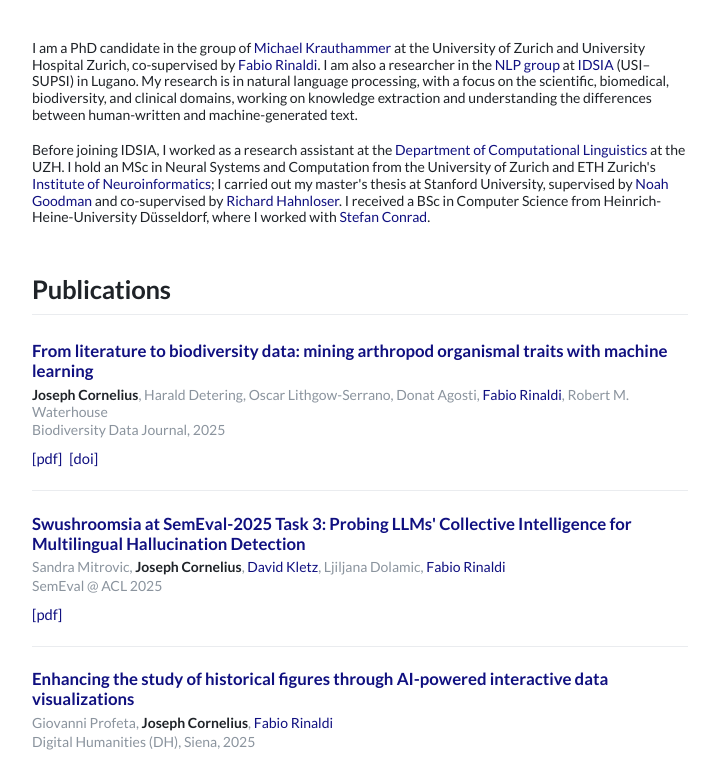
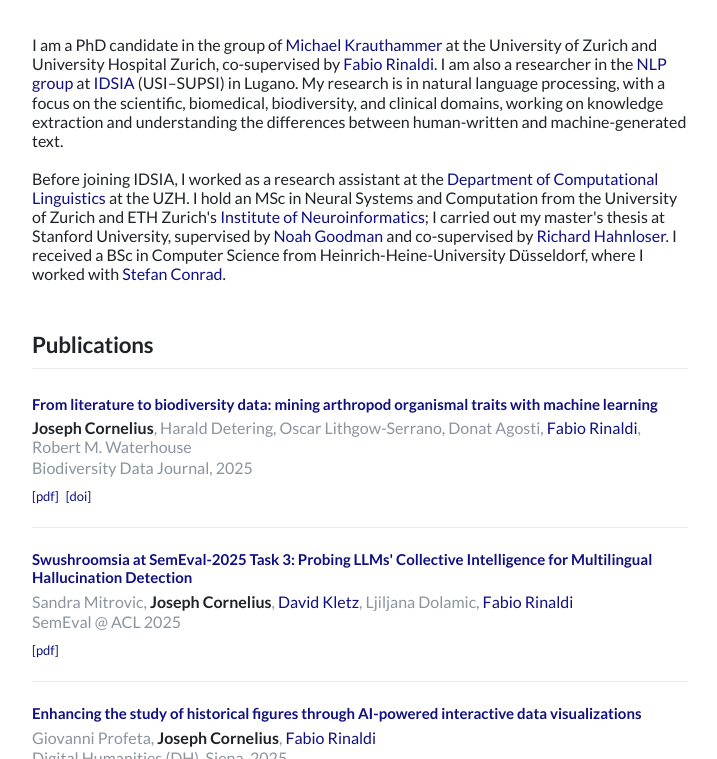
Before and after one commit to coree/coree.github.io, a plain HTML site: page index.html in a window 1280 px wide. Shown: the part 311-1070 px from the top of the page, without its empty margins (280-997 px from the left). Drawn offline with Linux system fonts and the light colour scheme.

Commit message:
Update index.html

```diff
--- a/index.html
+++ b/index.html
@@ -11,41 +11,35 @@
 <link href="https://fonts.googleapis.com/css2?family=Lato:wght@400;700;900&display=swap" rel="stylesheet">
 <style>
   :root {
-    --ink: #1f2328;        /* headings + body text */
-    --accent: #101080;     /* A deep navy-indigo. */
-    --muted: #8b949e;      /* venues, coauthors, footer */
-    --rule: #eaecef;       /* hairline dividers */
-    --pill-bg: #eef1f4;    /* reference-link badges */
+    --ink: #1f2328;
+    --accent: #101080;
+    --muted: #8b949e;
+    --rule: #eaecef;
+    --pill-bg: #eef1f4;
     --pill-ink: #3a4653;
     --icon: #9aa0a6;
     --bg: #ffffff;
-    --measure: 44rem;      /* centered column width */
+    --measure: 44rem;
   }
-
   * { box-sizing: border-box; }
   html { -webkit-text-size-adjust: 100%; }
-
   body {
     margin: 0;
     background: var(--bg);
     color: var(--ink);
     font-family: 'Lato', -apple-system, BlinkMacSystemFont, "Segoe UI", Roboto,
                  Helvetica, Arial, sans-serif;
-    font-size: 14px;
+    font-size: 16px;               /* was 18px */
     line-height: 1.2;
     -webkit-font-smoothing: antialiased;
     text-rendering: optimizeLegibility;
   }
-
   main {
     max-width: var(--measure);
     margin: 0 auto;
     padding: 4rem 1.5rem 5rem;
   }
-
-  /* ---- Header (centered) ---- */
   header { text-align: center; margin-bottom: 3.5rem; }
-
   .photo {
     width: 132px;
     height: 132px;
@@ -54,14 +48,12 @@
     display: block;
     margin: 0 auto 1.5rem;
   }
-
   h1 {
-    font-size: 2rem;
+    font-size: 1.75rem;            /* was 2rem (32px → 28px) */
     font-weight: 700;
     letter-spacing: -0.01em;
     margin: 0 0 0.9rem;
   }
-
   .icons {
     display: flex;
     justify-content: center;
@@ -70,77 +62,55 @@
   .icons a { color: var(--icon); display: inline-flex; }
   .icons a:hover { color: var(--ink); }
   .icons svg { width: 22px; height: 22px; }
-
-  /* ---- Sections (left-aligned) ---- */
   section { margin-top: 3rem; }
-  section:first-of-type { margin-top: 0; }  /* intro flows from header */
-
+  section:first-of-type { margin-top: 0; }
   h2 {
-    font-size: 1.6rem;
+    font-size: 1.4rem;             /* was 1.6rem (25.6px → 22.4px) */
     font-weight: 700;
     letter-spacing: -0.01em;
     padding-bottom: 0.6rem;
     border-bottom: 1px solid var(--rule);
     margin: 0 0 1.4rem;
   }
-
   p { margin: 0 0 1.15rem; }
-
-  /* Links: one confident indigo, colored not underlined (Mu-style).
-     Underline appears only on hover. This base rule covers bio links,
-     coauthor names, and publication titles alike. Icon and reference-tag
-     colors are set separately below so they keep their own treatment. */
   a { color: var(--accent); text-decoration: none; }
   a:hover { text-decoration: underline; text-underline-offset: 2px; }
-
-  /* ---- Publication entries ---- */
   .entry { padding: 1.4rem 0; border-bottom: 1px solid var(--rule); }
   .entry:first-of-type { padding-top: 0.2rem; }
-
   .entry .title {
     font-weight: 700;
-    font-size: 1.05rem;
+    font-size: 0.9375rem;          /* was 1.05rem (16.8px → 15px) */
     margin-bottom: 0.35rem;
   }
   .entry .authors { color: var(--muted); margin-bottom: 0.1rem; }
   .entry .authors .me { color: var(--ink); font-weight: 700; }
-  .entry .authors sup { font-size: 0.7em; }
+  .entry .authors sup { font-size: 0.7em; }   /* em, scales automatically */
   .entry .venue { color: var(--muted); margin-bottom: 0.7rem; }
-
-  /* Reference links as bracketed text, all one color.
-     For gray instead of brand, change the .refs a color to var(--muted). */
-  .refs { display: flex; flex-wrap: wrap; gap: 0.45rem; font-size: 0.92rem; }
+  .refs { display: flex; flex-wrap: wrap; gap: 0.45rem; font-size: 0.8125rem; } /* was 0.92rem */
   .refs a { color: var(--accent); text-decoration: none; }
   .refs a::before { content: "["; }
   .refs a::after  { content: "]"; }
   .refs a:hover { text-decoration: underline; text-underline-offset: 2px; }
-
-  .fulllist { color: var(--muted); font-size: 0.9rem; margin-top: 2rem; }
-
+  .fulllist { color: var(--muted); font-size: 0.8rem; margin-top: 2rem; } /* was 0.9rem */
   .awards { list-style: none; padding-left: 0; margin: 0; }
   .awards li { margin-bottom: 0.7rem; }
-
-  /* ---- Lists (teaching, etc.) ---- */
   ul { padding-left: 1.3rem; margin: 0 0 1.15rem; }
   ul li { margin-bottom: 0.55rem; }
   .note { color: var(--muted); }
   em { font-style: italic; }
-
-  /* ---- Footer ---- */
   footer {
     margin-top: 4rem;
     padding-top: 2rem;
     border-top: 1px solid var(--rule);
     text-align: center;
-    font-size: 0.9rem;
+    font-size: 0.8rem;             /* was 0.9rem */
     color: var(--muted);
   }
-
   @media (max-width: 480px) {
-    body { font-size: 17px; }
+    body { font-size: 15px; }      /* was 17px */
     main { padding: 3rem 1.25rem 4rem; }
-    h1 { font-size: 1.75rem; }
-    h2 { font-size: 1.4rem; }
+    h1 { font-size: 1.5625rem; }   /* was 1.75rem */
+    h2 { font-size: 1.25rem; }     /* was 1.4rem */
   }
 </style>
 </head>
```
